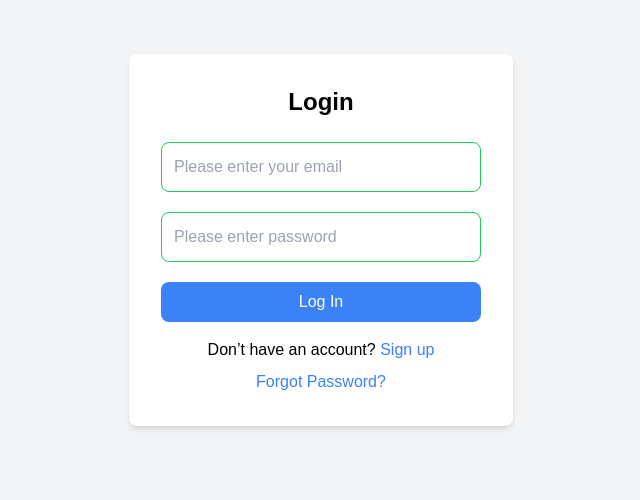
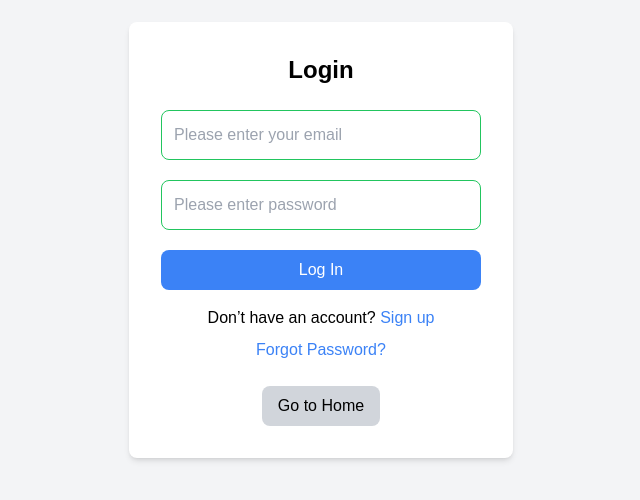
Before and after one commit to khadyM-hub/app-authentication, a Next.js app in the folder my-nextjs-app/: page /login in a window 1280 px wide. Shown: the part 160-660 px from the top of the page, without its empty margins (319-959 px from the left). Built offline with nearby package versions, Linux system fonts and the light colour scheme.

Commit message:
added button to redirect to the home page

```diff
--- a/my-nextjs-app/app/login/page.tsx
+++ b/my-nextjs-app/app/login/page.tsx
@@ -106,7 +106,7 @@ export default function Home() {
 
         <p className="mt-4 text-center text-black">
           Don’t have an account?{" "}
-          <Link href="/sign-up" className="text-blue-500 hover:underline">
+          <Link href="/signup" className="text-blue-500 hover:underline">
             Sign up
           </Link>
         </p>
@@ -115,6 +115,13 @@ export default function Home() {
             Forgot Password?
           </Link>
         </p>
+
+        {/* New button to redirect to the home page */}
+        <div className="mt-6 text-center">
+          <Link href="/" className="inline-block py-2 px-4 bg-gray-300 text-black rounded-lg hover:bg-gray-400 transition-colors">
+            Go to Home
+          </Link>
+        </div>
       </main>
     </div>
   );
```
